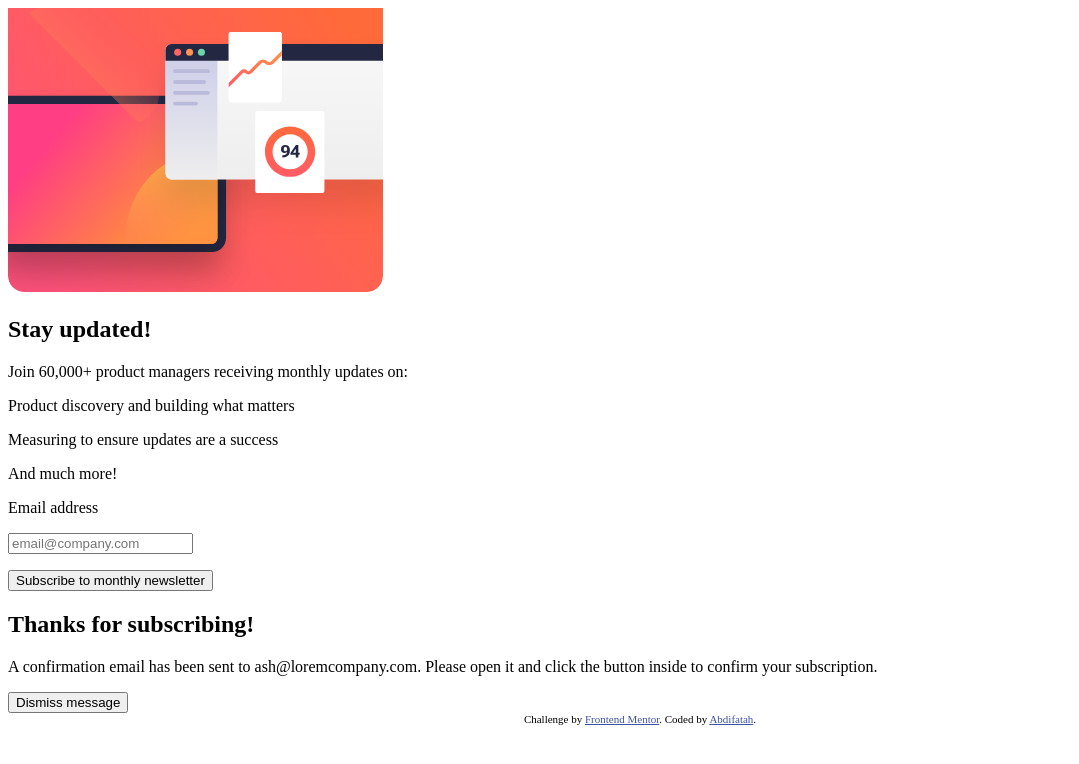
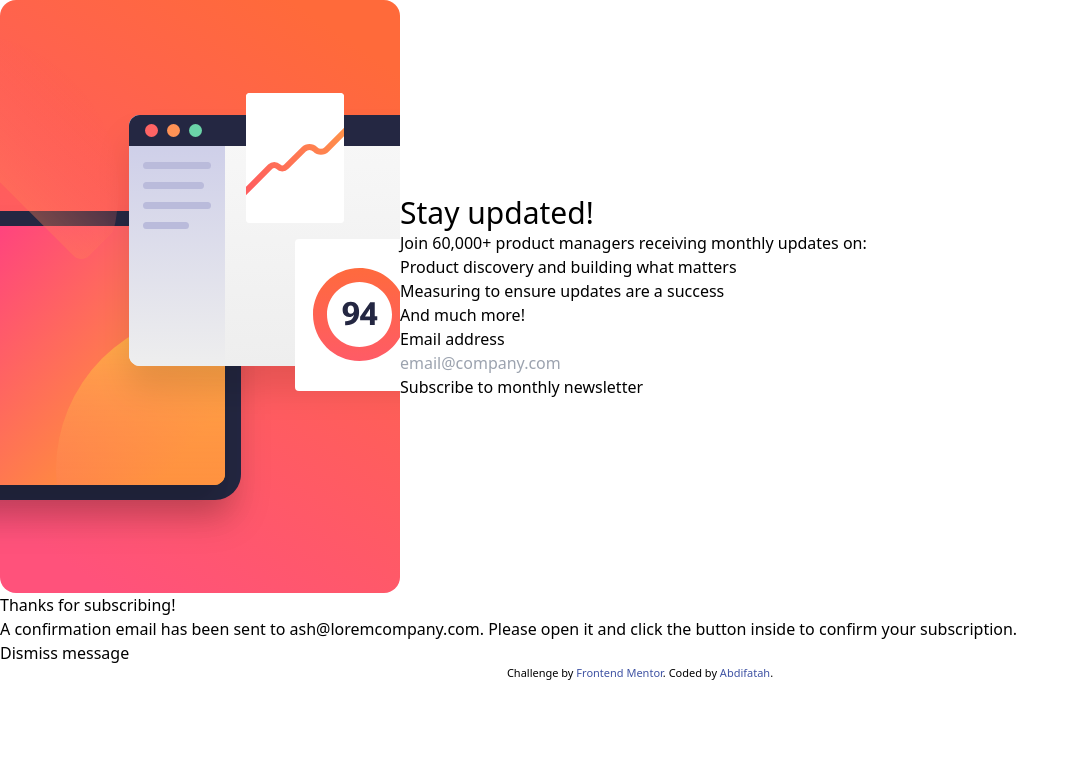
Before and after one commit to Abdifatah29/newsletter-signup-ui, a website: page src/index.html in a window 1280 px wide. Shown: the whole page, without its empty margins (0-1079 px from the left). Drawn offline with Linux system fonts and the light colour scheme.

Commit message:
installed tailwindCss

```diff
--- a/index.html
+++ b/src/index.html
@@ -5,6 +5,7 @@
   <meta name="viewport" content="width=device-width, initial-scale=1.0"> <!-- displays site properly based on user's device -->
 
   <link rel="icon" type="image/png" sizes="32x32" href="./assets/images/favicon-32x32.png">
+  <link href="../dist/output.css" rel="stylesheet">
 
   <title>Frontend Mentor | Newsletter sign-up form with success message</title>
 
@@ -16,13 +17,15 @@
 </head>
 <body>
 
-  <main>
+  <main class="mx-auto flex items-center">
     <section>
-      <div><img alt="illustration-sign-up-img" src="./assets/images/illustration-sign-up-mobile.svg"/></div>
+      <div><img alt="illustration-sign-up-img" src="../assets/images/illustration-sign-up-desktop.svg"/></div>
     </section>
   <!-- Sign-up form start -->
     <section>
-      <header><h1>Stay updated!</h1></header>
+      <header>
+        <h1 class="text-3xl">Stay updated!</h1>
+      </header>
         <p>  Join 60,000+ product managers receiving monthly updates on:</p>
       </div>
       <div>
--- /dev/null
+++ b/src/output.css
@@ -0,0 +1,3 @@
+@tailwind base;
+@tailwind components;
+@tailwind utilities;
--- /dev/null
+++ b/tailwind.config.js
@@ -0,0 +1,8 @@
+/** @type {import('tailwindcss').Config} */
+module.exports = {
+  content: ["./src/**/*.{html,js}"],
+  theme: {
+    extend: {},
+  },
+  plugins: [],
+}
```
Also changed, not shown: package.json (added, +9 -0 lines), dist/output.css (added), 1 other file.
